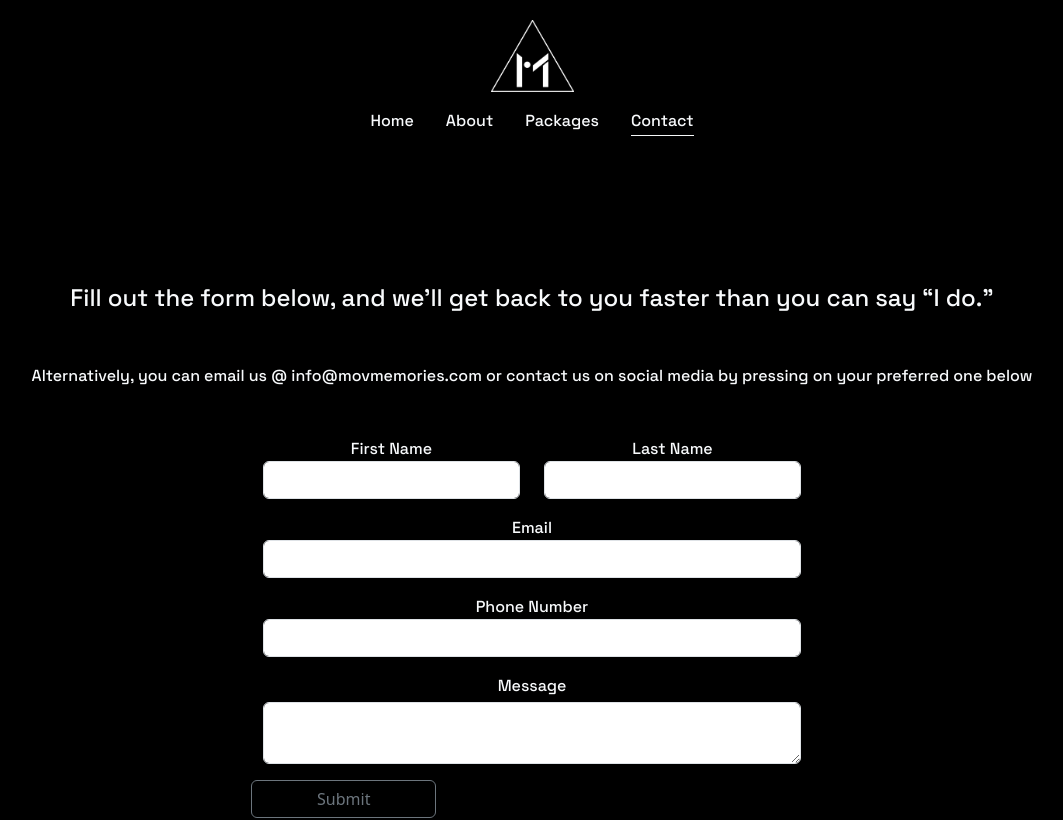
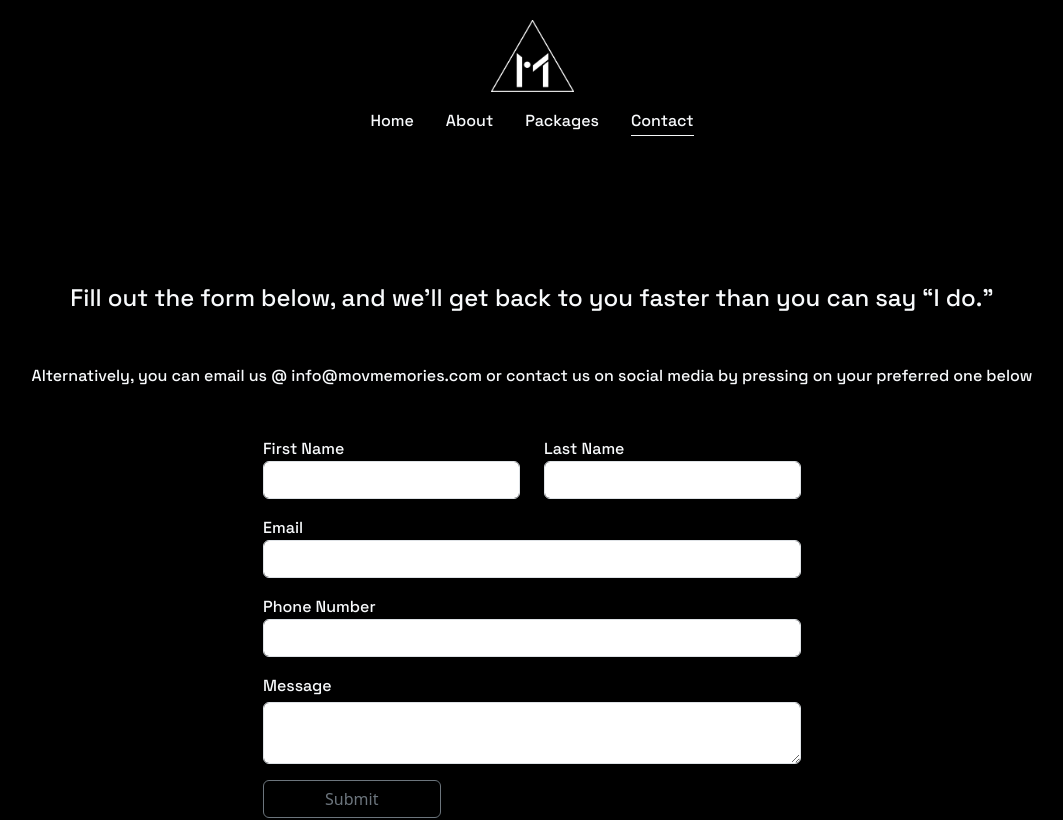
Before and after one commit to roscarobb21/MOVMemories_admin, a React (Vite) app: page /contact in a window 1280 px wide. Shown: the top 820 px of the page, without its empty margins (108-1171 px from the left). Built offline with nearby package versions, Linux system fonts and the light colour scheme.

Commit message:
updated form with label on left side updated submit on left side

```diff
--- a/src/pages/Contact.css
+++ b/src/pages/Contact.css
@@ -1,9 +1,11 @@
+
 .left-aligned-label {
-  display: inline-block;
-  text-align: left;
-  vertical-align: top; /* Align label with input */
+  min-width: 100px; /* Define a fixed width if needed for alignment */
+  text-align: right; /* Optional for better alignment */
 }
 
 .form-label {
+  position: relative;
+  text-align: left;
   margin-bottom: 0 !important;
 }
--- a/src/pages/Contact.jsx
+++ b/src/pages/Contact.jsx
@@ -111,12 +111,12 @@ function Contact() {
           <br></br>
           <Form onSubmit={handleSubmit}>
             <Row>
-              <Col>
-                <FormGroup>
+              <Col lg={6} md={12}>
+                <FormGroup className="d-flex flex-column">
                   <FormFeedback invalid={generalError}>
                     {generalError}
                   </FormFeedback>
-                  <Label for="firstName" className="left-aligned-label">
+                  <Label for="firstName" className="form-label">
                     <span className="inverted-color-text space-grotesk-1">
                       First Name
                     </span>
@@ -130,9 +130,9 @@ function Contact() {
                   />
                 </FormGroup>
               </Col>
-              <Col>
-                <FormGroup>
-                  <Label for="lastName" className="left-aligned-label">
+              <Col lg={6} md={12}>
+                <FormGroup className="d-flex flex-column">
+                  <Label for="lastName" className="form-label">
                     <span className="inverted-color-text space-grotesk-1">
                       Last Name
                     </span>
@@ -148,8 +148,8 @@ function Contact() {
               </Col>
             </Row>
             <Row>
-              <FormGroup>
-                <Label for="email" className="left-aligned-label">
+              <FormGroup className="d-flex flex-column">
+                <Label for="email" className="form-label">
                   <span className="inverted-color-text space-grotesk-1">
                     Email
                   </span>
@@ -167,8 +167,8 @@ function Contact() {
               </FormGroup>
             </Row>
             <Row>
-              <FormGroup>
-                <Label for="number" className="left-aligned-label">
+              <FormGroup className="d-flex flex-column">
+                <Label for="number" className="form-label">
                   <span className="inverted-color-text space-grotesk-1">
                     Phone Number
                   </span>
@@ -184,7 +184,7 @@ function Contact() {
             </Row>
             <Row>
               <FormGroup className="d-flex flex-column">
-                <Label for="message" className="mb-1">
+                <Label for="message" className="mb-1 form-label">
                   <span className="inverted-color-text space-grotesk-1 left-text-alignment">
                     Message
                   </span>
@@ -199,9 +199,11 @@ function Contact() {
               </FormGroup>
             </Row>
             <Row>
+              <Col className="d-flex">
               <Button outline style={{ width: "33%" }}>
                 Submit
               </Button>
+              </Col>
             </Row>
           </Form>
           {generalError.length > 0 && (
```
